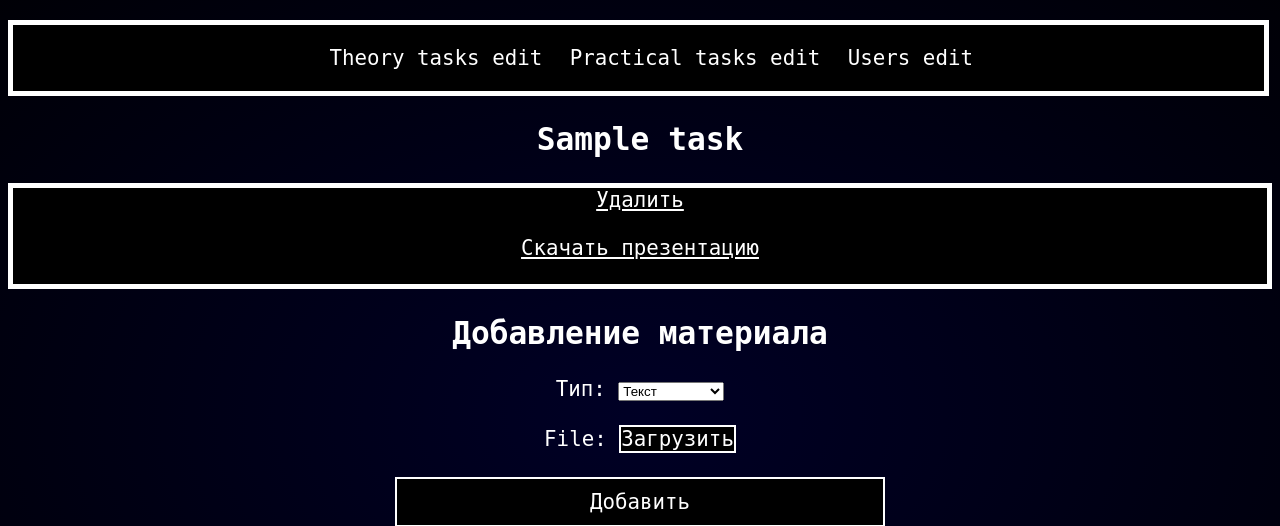
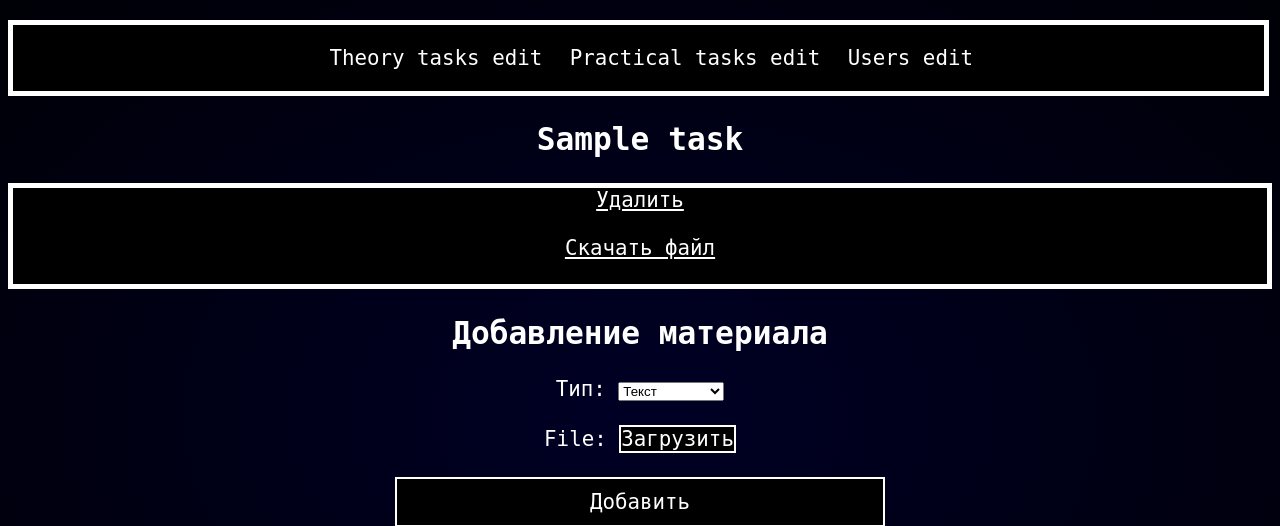
Before and after one commit to altfac/BD-Service-Course, a FastAPI app: template templates/html/task.html in a window 1280 px wide. Shown: the top 526 px of the page. Run offline with FastAPI, Linux system fonts and the light colour scheme; the template is opened without the code that fills it: most values are stand-ins (such as "Sample title", 1, 10 or a date in 2020); parts of the project's set-up code (start-up, migrations or seed data) failed here and were passed over; some web fonts are replaced.

Commit message:
download files edit

```diff
--- a/templates/html/task.html
+++ b/templates/html/task.html
@@ -19,12 +19,12 @@
         {% if material[1] == "Музыка" %}
             <br>
             <audio controls src="../{{material[2]}}"></audio>
+        {% elif material[1] == "Текст" %}
+            <br>
+            <p>{{material[2]}}</p>
         {% elif material[1] == "Изображение" %}
             <br>
-            <img src="../{{material[2]}}"></img>
-        {% elif material[1] == "Teкст" %}
-            <br>
-            <p>{{material[2]}}</p>
+            <img src="../{{material[2]}}">
         {% elif material[1] == "Видео" %}
             <br>
             <video width="320" height="240" controls >
@@ -33,7 +33,7 @@
         {% else %}
             <br>
             <br>
-            <a download href="../{{material[2]}}">Скачать презентацию</a>
+            <a download href="../{{material[2]}}">Скачать файл</a>
             <br>
             <br>
         {% endif %}
```
